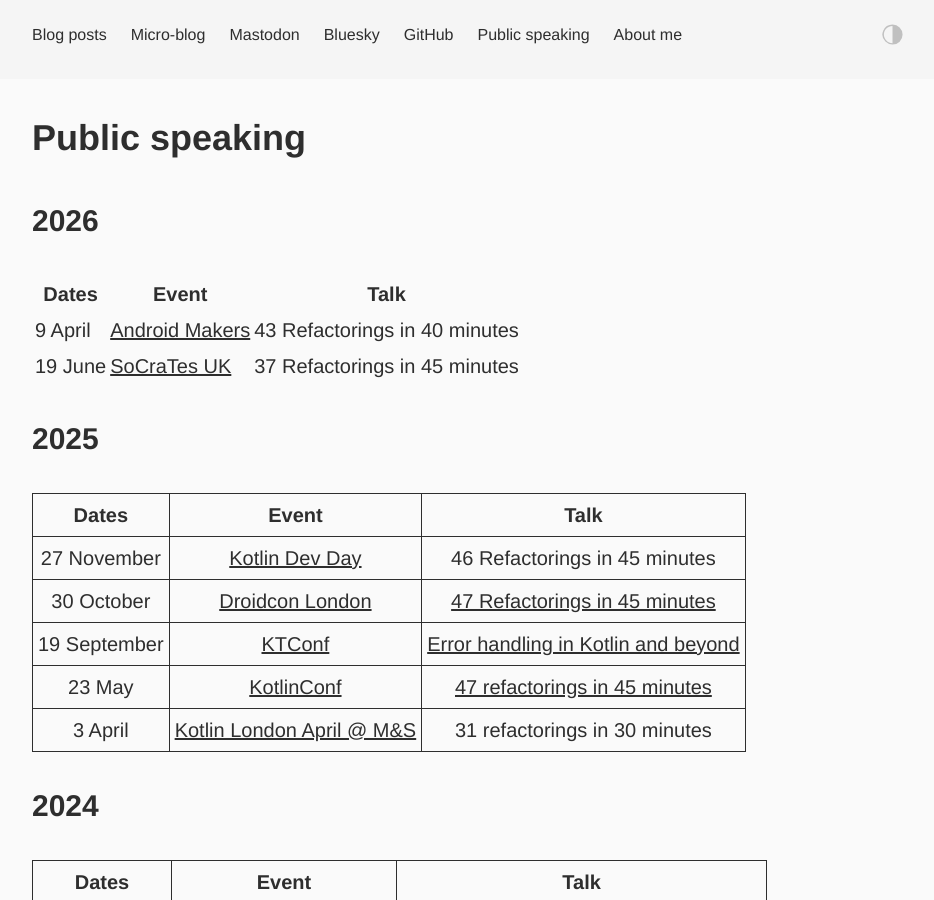
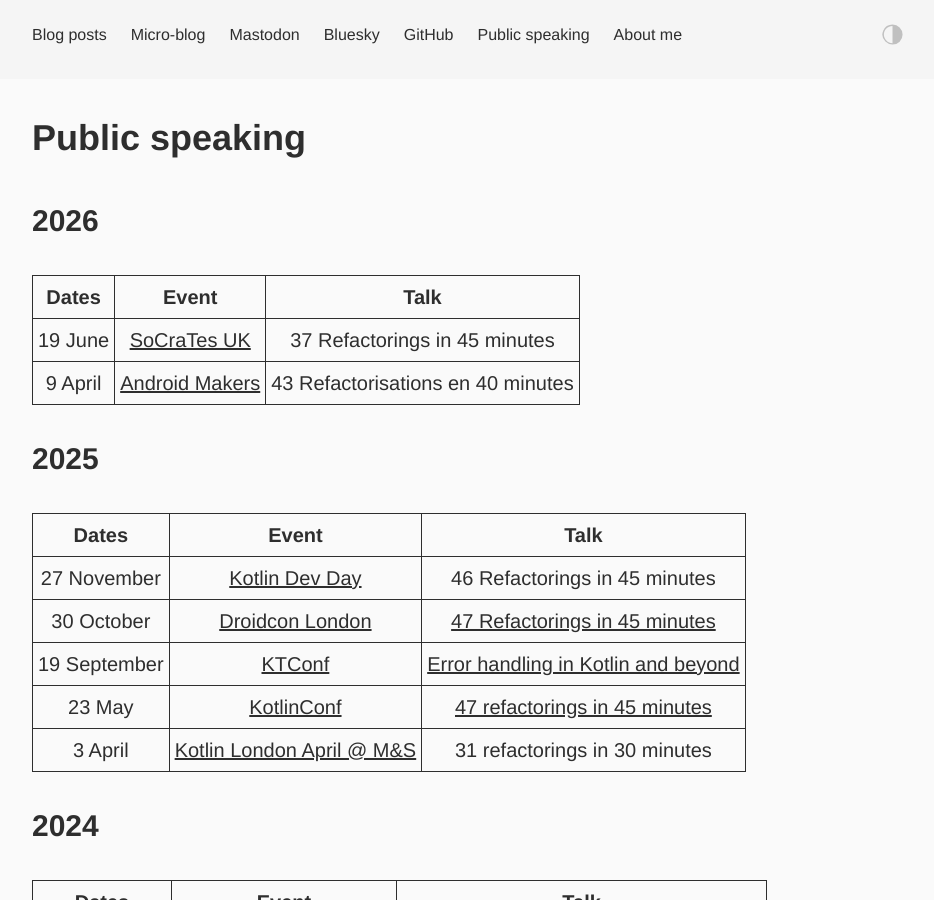
Before and after one commit to dkandalov/dkandalov.github.io, a Jekyll site: the page built from public-speaking.md, in a window 1280 px wide and 900 px high. Shown: the whole window, without its empty margins (160-1094 px from the left). Built offline with Jekyll 4.4.1, drawn with Linux system fonts in a browser that asks for light colours.

Commit message:
updated public speaking

```diff
--- a/public-speaking.md
+++ b/public-speaking.md
@@ -8,8 +8,9 @@ permalink: public-speaking
 
 | Dates   | Event                                                                               | Talk                                                                                  |
 |---------|-------------------------------------------------------------------------------------|---------------------------------------------------------------------------------------|
-| 9 April | [Android Makers](https://androidmakers.droidcon.com) | 43 Refactorings in 40 minutes |
 | 19 June | [SoCraTes UK](https://socratesuk.org) | 37 Refactorings in 45 minutes |
+| 9 April | [Android Makers](https://androidmakers.droidcon.com) | 43 Refactorisations en 40 minutes |
+{:.post-table}
 
 ### 2025
 
```
